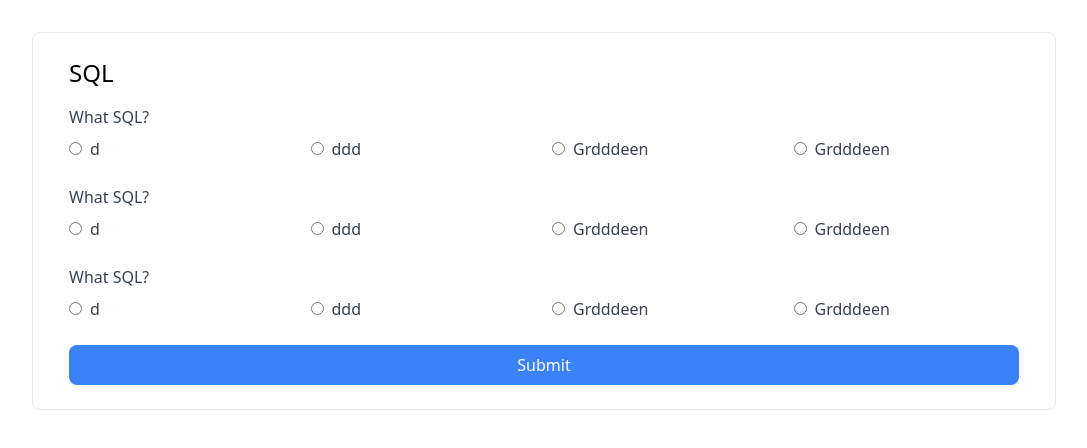
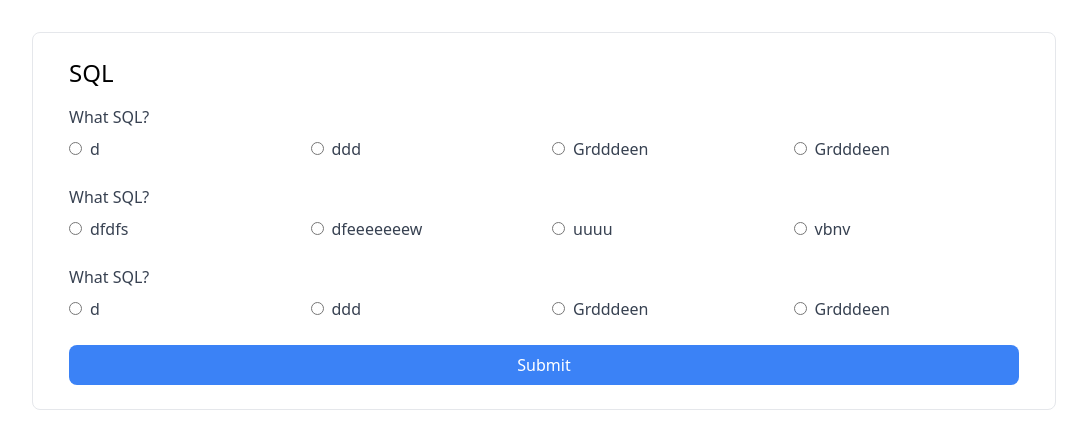
Before and after one commit to ayman-gassi/MernStack-School-Platform, a React (Create React App) app in the folder app/: page /Quiz/start in a window 1280 px wide. Shown: the top 448 px of the page, without its empty margins (96-1183 px from the left). Built offline with nearby package versions, Linux system fonts and the light colour scheme.

Commit message:
update Quiz

```diff
--- a/app/src/Components/Auth/Login.jsx
+++ b/app/src/Components/Auth/Login.jsx
@@ -33,9 +33,9 @@ import { NavLink } from 'react-router-dom'
                   </div>
 
                   <div class="mt-6">
-                      <button class="w-full px-6 py-3 text-sm font-medium tracking-wide text-white capitalize transition-colors duration-300 transform bg-sky-500 rounded-lg hover:bg-sky-600 focus:outline-none focus:ring focus:ring-gray-300 focus:ring-opacity-50">
-                         <NavLink to="/Home">Sign In</NavLink>
-                      </button>
+                  <NavLink to="/Home"><button class="w-full px-6 py-3 text-sm font-medium tracking-wide text-white capitalize transition-colors duration-300 transform bg-sky-500 rounded-lg hover:bg-sky-600 focus:outline-none focus:ring focus:ring-gray-300 focus:ring-opacity-50">
+                         Sign In
+                      </button></NavLink>
                   </div>
 
                   <div class="flex items-center justify-between mt-4">
--- a/app/src/Components/Question/QuizStart.jsx
+++ b/app/src/Components/Question/QuizStart.jsx
@@ -9,22 +9,22 @@ export default function QuizStart(){
             <div class="flex flex-wrap -mx-2">
                 <div class="px-2 w-1/4">
                     <label for="color-red" class="block text-gray-700 font-medium mb-2">
-                        <input type="radio" id="color-red" name="color" value="red" class="mr-2"/>d
+                        <input type="radio" id="d" name="color" value="d" class="mr-2"/>d
                     </label>
                 </div>
                 <div class="px-2 w-1/4">
                     <label for="color-blue" class="block text-gray-700 font-medium mb-2">
-                        <input type="radio" id="color-blue" name="color" value="blue" class="mr-2"/>ddd
+                        <input type="radio" id="ddd" name="color" value="ddd" class="mr-2"/>ddd
                     </label>
                 </div>
                 <div class="px-2 w-1/4">
                     <label for="color-green" class="block text-gray-700 font-medium mb-2">
-                        <input type="radio" id="color-green" name="color" value="green" class="mr-2"/>Grdddeen
+                        <input type="radio" id="Grdddeen" name="color" value="Grdddeen" class="mr-2"/>Grdddeen
                     </label>
                 </div>
                 <div class="px-2 w-1/4">
                     <label for="color-green" class="block text-gray-700 font-medium mb-2">
-                        <input type="radio" id="color-green" name="color" value="green" class="mr-2"/>Grdddeen
+                        <input type="radio" id="Grdddeen" name="color" value="Grdddeen" class="mr-2"/>Grdddeen
                     </label>
                 </div>
             </div>
@@ -34,22 +34,22 @@ export default function QuizStart(){
             <div class="flex flex-wrap -mx-2">
                 <div class="px-2 w-1/4">
                     <label for="color-red" class="block text-gray-700 font-medium mb-2">
-                        <input type="radio" id="color-red" name="color" value="red" class="mr-2"/>d
+                        <input type="radio" id="dfdfs" name="color1" value="dfdfs" class="mr-2"/>dfdfs
                     </label>
                 </div>
                 <div class="px-2 w-1/4">
                     <label for="color-blue" class="block text-gray-700 font-medium mb-2">
-                        <input type="radio" id="color-blue" name="color" value="blue" class="mr-2"/>ddd
+                        <input type="radio" id="dfeeeeeeew" name="color1" value="dfeeeeeeew" class="mr-2"/>dfeeeeeeew
                     </label>
                 </div>
                 <div class="px-2 w-1/4">
                     <label for="color-green" class="block text-gray-700 font-medium mb-2">
-                        <input type="radio" id="color-green" name="color" value="green" class="mr-2"/>Grdddeen
+                        <input type="radio" id="uuuu" name="color1" value="uuuu" class="mr-2"/>uuuu
                     </label>
                 </div>
                 <div class="px-2 w-1/4">
                     <label for="color-green" class="block text-gray-700 font-medium mb-2">
-                        <input type="radio" id="color-green" name="color" value="green" class="mr-2"/>Grdddeen
+                        <input type="radio" id="vbnv" name="color1" value="vbnv" class="mr-2"/>vbnv
                     </label>
                 </div>
             </div>
@@ -59,22 +59,22 @@ export default function QuizStart(){
             <div class="flex flex-wrap -mx-2">
                 <div class="px-2 w-1/4">
                     <label for="color-red" class="block text-gray-700 font-medium mb-2">
-                        <input type="radio" id="color-red" name="color" value="red" class="mr-2"/>d
+                        <input type="radio" id="color-red" name="color3" value="red" class="mr-2"/>d
                     </label>
                 </div>
                 <div class="px-2 w-1/4">
                     <label for="color-blue" class="block text-gray-700 font-medium mb-2">
-                        <input type="radio" id="color-blue" name="color" value="blue" class="mr-2"/>ddd
+                        <input type="radio" id="color-blue" name="color3" value="blue" class="mr-2"/>ddd
                     </label>
                 </div>
                 <div class="px-2 w-1/4">
                     <label for="color-green" class="block text-gray-700 font-medium mb-2">
-                        <input type="radio" id="color-green" name="color" value="green" class="mr-2"/>Grdddeen
+                        <input type="radio" id="color-green" name="color3" value="green" class="mr-2"/>Grdddeen
                     </label>
                 </div>
                 <div class="px-2 w-1/4">
                     <label for="color-green" class="block text-gray-700 font-medium mb-2">
-                        <input type="radio" id="color-green" name="color" value="green" class="mr-2"/>Grdddeen
+                        <input type="radio" id="color-green" name="color3" value="green" class="mr-2"/>Grdddeen
                     </label>
                 </div>
             </div>
```
